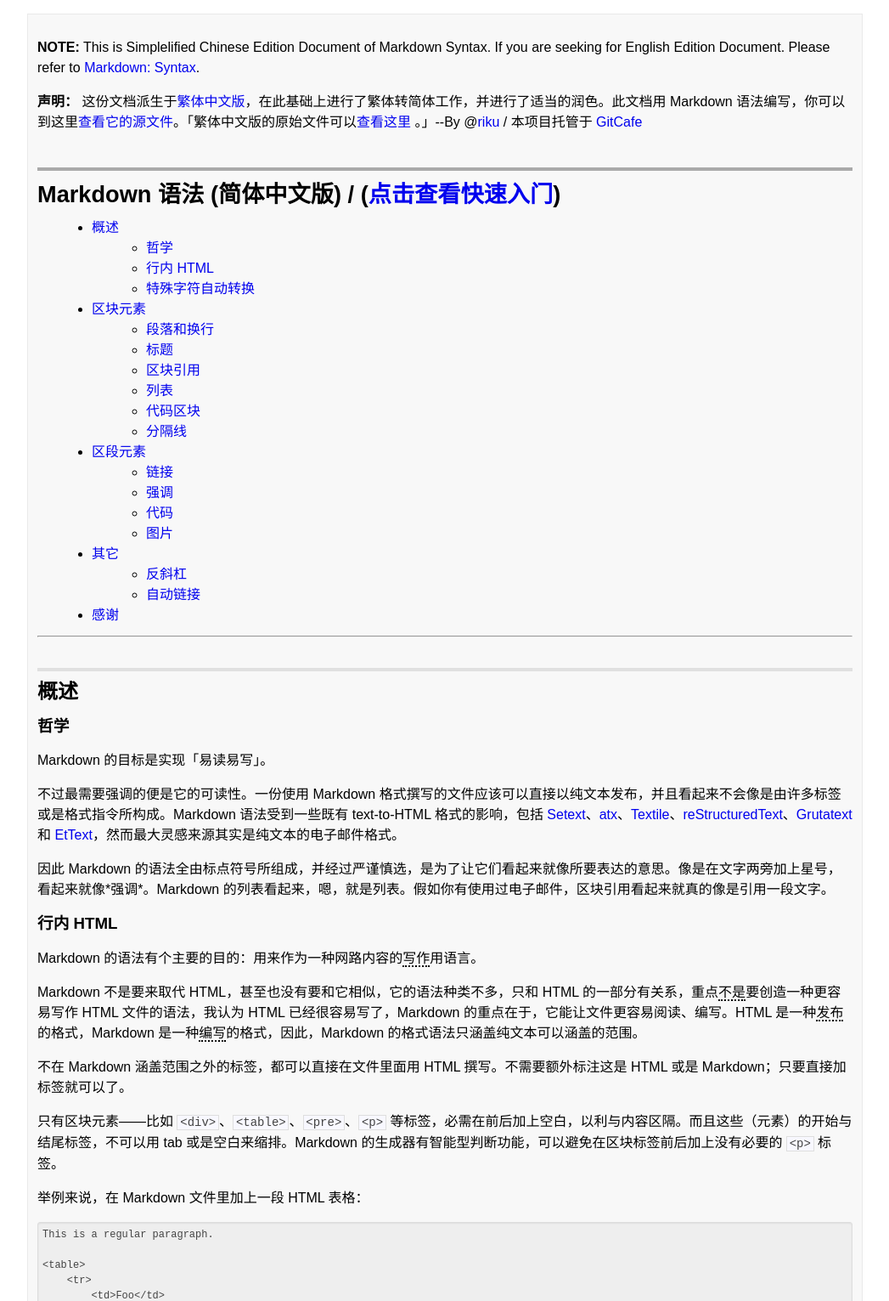
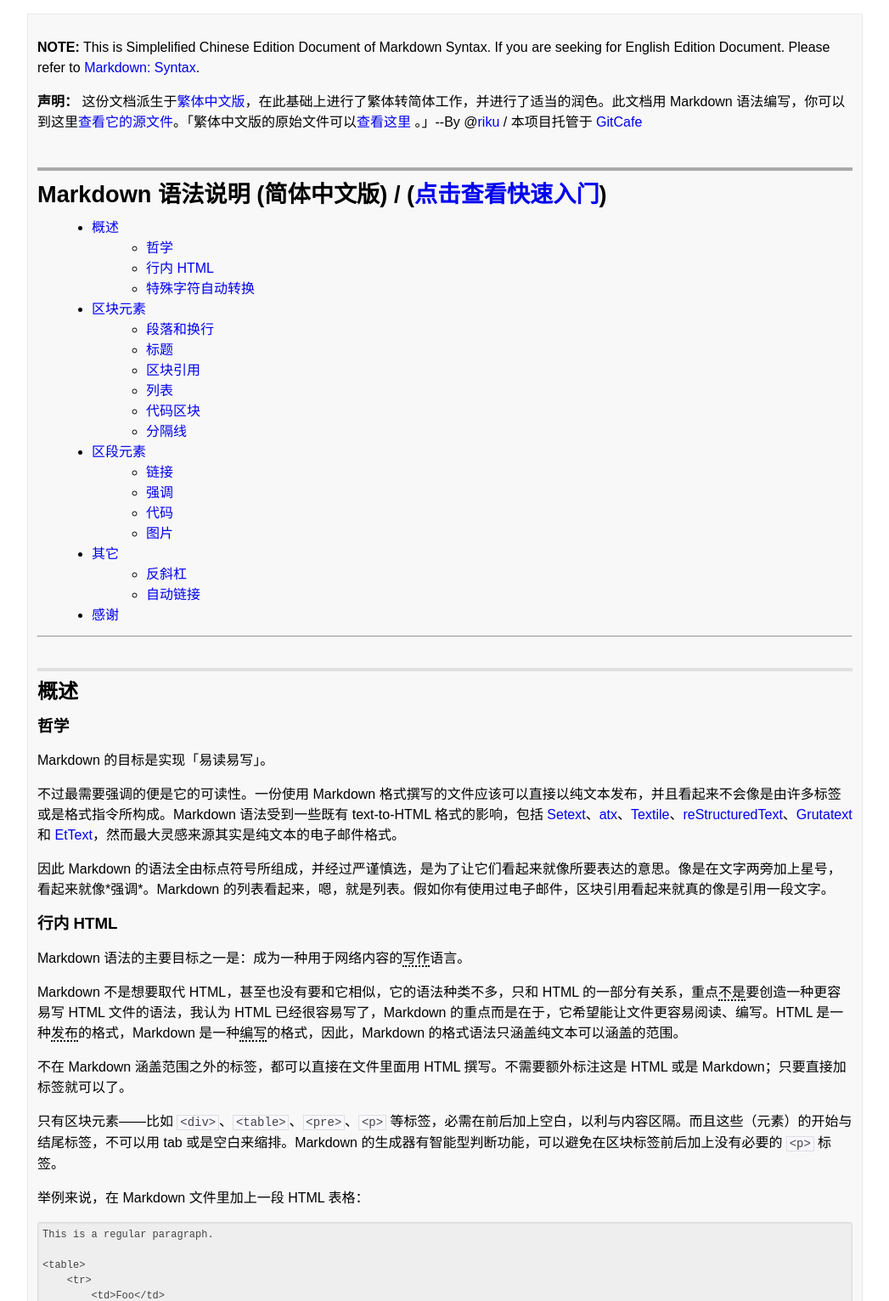
Before and after one commit to riku/Markdown-Syntax-CN, a plain HTML site: page index.html in a window 1280 px wide. Shown: the top 1531 px of the page at 85% size, without its empty margins (116-1163 px from the left). Drawn offline with Linux system fonts and the light colour scheme; a script that the page names is missing.

Commit message:
update and deploy to http://wowubuntu.com/markdown

```diff
--- a/index.html
+++ b/index.html
@@ -13,7 +13,7 @@
 
 <p><strong>声明：</strong> 这份文档派生于<a href="http://markdown.tw/">繁体中文版</a>，在此基础上进行了繁体转简体工作，并进行了适当的润色。此文档用 Markdown 语法编写，你可以到这里<a href="http://gitcafe.com/riku/Markdown-Syntax-CN/blob/master/syntax.md">查看它的源文件</a>。「繁体中文版的原始文件可以<a href="https://github.com/othree/markdown-syntax-zhtw/blob/master/syntax.md">查看这里</a> 。」--By @<a href="http://twitter.com/riku">riku</a> / 本项目托管于 <a href="http://gitcafe.com/riku/Markdown-Syntax-CN">GitCafe</a></p>
 
-<h1>Markdown 语法 (简体中文版) / (<a href="./basic.html">点击查看快速入门</a>)</h1>
+<h1>Markdown 语法说明 (简体中文版) / (<a href="./basic.html">点击查看快速入门</a>)</h1>
 
 <ul>
 <li><a href="#overview">概述</a>
@@ -60,9 +60,9 @@
 
 <h3 id="html">行内 HTML</h3>
 
-<p>Markdown 的语法有个主要的目的：用来作为一种网路内容的<em>写作</em>用语言。</p>
+<p>Markdown 语法的主要目标之一是：成为一种用于网络内容的<em>写作</em>语言。</p>
 
-<p>Markdown 不是要来取代 HTML，甚至也没有要和它相似，它的语法种类不多，只和 HTML 的一部分有关系，重点<em>不是</em>要创造一种更容易写作 HTML 文件的语法，我认为 HTML 已经很容易写了，Markdown 的重点在于，它能让文件更容易阅读、编写。HTML 是一种<em>发布</em>的格式，Markdown 是一种<em>编写</em>的格式，因此，Markdown 的格式语法只涵盖纯文本可以涵盖的范围。</p>
+<p>Markdown 不是想要取代 HTML，甚至也没有要和它相似，它的语法种类不多，只和 HTML 的一部分有关系，重点<em>不是</em>要创造一种更容易写 HTML 文件的语法，我认为 HTML 已经很容易写了，Markdown 的重点而是在于，它希望能让文件更容易阅读、编写。HTML 是一种<em>发布</em>的格式，Markdown 是一种<em>编写</em>的格式，因此，Markdown 的格式语法只涵盖纯文本可以涵盖的范围。</p>
 
 <p>不在 Markdown 涵盖范围之外的标签，都可以直接在文件里面用 HTML 撰写。不需要额外标注这是 HTML 或是 Markdown；只要直接加标签就可以了。</p>
 
```
Also changed, not shown: content.html (+3 -3 lines), 1 other file.
